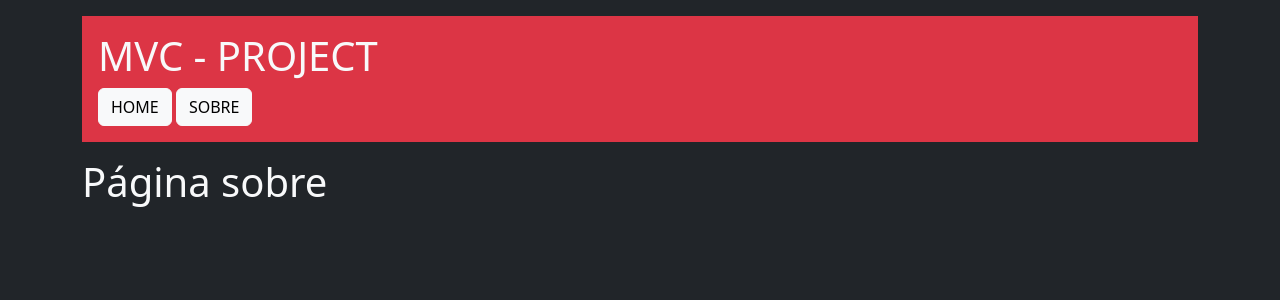
After one commit to andersonlscesar/mvc, a PHP site: page /mvc/sobre in a window 1280 px wide. The commit adds this page. Shown: the top 300 px of the page. Run offline with PHP 8.4, Linux system fonts and the light colour scheme.

Commit message:
gerenciamento de rotas finalizado

```diff
--- /dev/null
+++ b/app/Controller/Pages/Sobre.php
@@ -0,0 +1,14 @@
+<?php
+namespace App\Controller\Pages;
+
+use App\Utils\View;
+
+class Sobre extends Page
+{
+    public static function renderContent()
+    {
+        $content = View::render('pages/sobre');
+
+        return parent::renderMainLayout('Sobre', $content);
+    }
+}
--- a/app/Http/Router.php
+++ b/app/Http/Router.php
@@ -3,6 +3,7 @@ namespace App\Http;
 
 use Closure;
 use Exception;
+use ReflectionFunction;
 
 class Router
 {
@@ -33,6 +34,14 @@ class Router
                 $params['controller'] = $value;
             }
         }
+        $params['variables'] = [];
+        $patternVariables = '/{(.*?)}/';
+
+        if(preg_match_all($patternVariables, $route, $matches)) {
+            $route = preg_replace($patternVariables, '(.*?)', $route);
+            $params['variables'] = $matches[1];
+        }
+
         $patternRoute = '/^'.str_replace('/', '\/', $route).'$/';
         $this->routes[$patternRoute][$method] = $params;
 
@@ -56,8 +65,12 @@ class Router
         $httpMethod = $this->request->getHttpMethod();
 
         foreach($this->routes as $pattern => $method) {
-            if(preg_match($pattern, $uri)) {
+            if(preg_match($pattern, $uri, $matches)) {
                 if(isset($method[$httpMethod])) {
+                    unset($matches[0]);
+                    $keys = $method[$httpMethod]['variables'];
+                    $method[$httpMethod]['variables'] = array_combine($keys, $matches);
+                    $method[$httpMethod]['variables']['request'] = $this->request;
                     return $method[$httpMethod];
                 }
 
@@ -78,6 +91,13 @@ class Router
             }
 
             $args = [];
+            $reflection = new ReflectionFunction($route['controller']);
+            foreach($reflection->getParameters() as $parameter) {
+                $name = $parameter->getName();
+                $args[$name] = $route['variables'][$name] ?? '';
+            }
+
+
             return call_user_func_array($route['controller'], $args);
 
         } catch(Exception $e) {
--- a/app/Utils/View.php
+++ b/app/Utils/View.php
@@ -3,6 +3,13 @@ namespace App\Utils;
 
 class View
 {
+
+    private static $vars = [];
+
+    public static function loadGlobalVars($vars = [])
+    {
+        self::$vars = $vars;
+    }
     private static function getContentView($view)
     {
         $file = __DIR__.'/../../resource/view/'.$view.'.html';
@@ -12,6 +19,7 @@ class View
     public static function render($view, $vars = [])
     {
         $contentView = self::getContentView($view);
+        $vars = array_merge(self::$vars, $vars);
         $keys = array_keys($vars);
         $keys = array_map(fn($item) => '{{'.$item.'}}', $keys);
         return str_replace($keys, array_values($vars), $contentView);
--- a/index.php
+++ b/index.php
@@ -1,18 +1,18 @@
 <?php
 require_once __DIR__.'/vendor/autoload.php';
 
-use App\Controller\Pages\Home;
-use App\Http\Request;
-use App\Http\Response;
 use App\Http\Router;
+use App\Utils\View;
 
 define('URL', 'http://localhost/mvc');
 
-$router = new Router(URL);
-$router->get('/', [
-    fn() => new Response(200, Home::renderContent())
+View::loadGlobalVars([
+    'URL' => URL
 ]);
 
+
+$router = new Router(URL);
+
+include_once __DIR__.'/routes/routes.php';
+
 $router->run()->sendResponse();
-
-echo Home::renderContent();
--- a/resource/view/layout/header.html
+++ b/resource/view/layout/header.html
@@ -1,3 +1,5 @@
 <header class="bg-danger my-3 p-3">
     <h1>MVC - PROJECT</h1>
+    <a href="{{URL}}/"><button class="btn btn-light">HOME</button></a>
+    <a href="{{URL}}/sobre"><button class="btn btn-light">SOBRE</button></a>
 </header>
--- /dev/null
+++ b/resource/view/pages/sobre.html
@@ -0,0 +1 @@
+<h1>Página sobre</h1>
--- /dev/null
+++ b/routes/routes.php
@@ -0,0 +1,16 @@
+<?php
+use App\Http\Response;
+use App\Controller\Pages;
+
+$router->get('/', [
+    fn() => new Response(200, Pages\Home::renderContent())
+]);
+
+$router->get('/sobre', [
+    fn() => new Response(200, Pages\Sobre::renderContent())
+]);
+
+
+$router->get('/pagina/{idPagina}/{action}', [
+    fn($idPagina, $action) => new Response(200, "Página {$idPagina} - {$action}")
+]);
```
